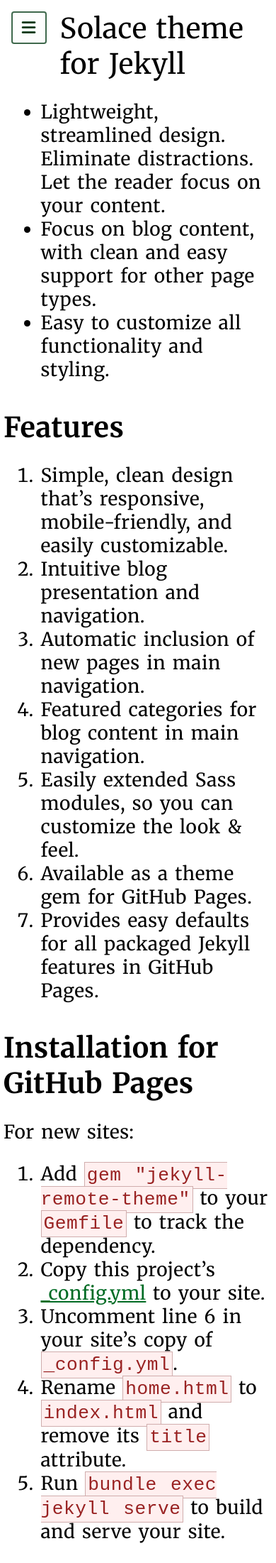
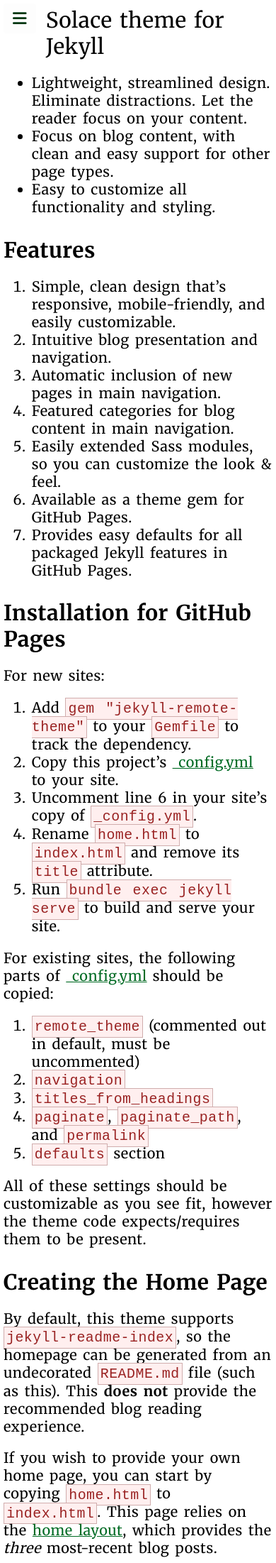
Before and after one commit to samba/jekyll-solace-theme, a Jekyll site: the page built from README.md, in a window 390 px wide. Shown: the top 2202 px of the page at 71% size. Built offline with Jekyll 4.4.1, drawn with Linux system fonts in a browser that asks for light colours; nearby versions of some CDN libraries; our own code applies the rules of GitHub Pages for plain Markdown files; a style sheet for code colours, icons or effects is not loaded.

Commit message:
Tuning lots of font sizes on mobile

```diff
--- a/_sass/_base.scss
+++ b/_sass/_base.scss
@@ -168,16 +168,16 @@
     letter-spacing: 0.025rem;
 
     @include medium {
-        font-size: $base-font-size * 1.2rem;
+        font-size: $base-font-size * 1rem;
     }
 
     @include small {
-        font-size: $base-font-size * 1.1rem;
+        font-size: $base-font-size * 1rem;
     }
 
     @include large {
         height: 100%;
-        font-size: $base-font-size * 1em;
+        font-size: $base-font-size * 1.1em;
     }
 
     .small {
--- a/_sass/_nav.scss
+++ b/_sass/_nav.scss
@@ -12,15 +12,15 @@
 
     @import "sidebar";
 
-    #{$content-wrapper} > header {
+    #{$content-wrapper} > header:first-of-type {
         // Top header gets shifted to the right when the screen is condensed.
 
         @include small {
-            padding-left: 4rem;
+            padding-left: 3rem;
         }
 
         @include medium {
-            padding-left: 4rem;
+            padding-left: 3rem;
         }
 
     }
--- a/_sass/_sidebar.scss
+++ b/_sass/_sidebar.scss
@@ -7,8 +7,8 @@
 $sidebar-activator: 'input#nav-checkbox' !default;
 $sidebar-control: 'label[for="nav-checkbox"]' !default;
 
-$sidebar-width: 18em !default;
-$sidebar-font-size: (1.1rem) !default;
+$sidebar-width: 16rem !default;
+$sidebar-font-size: (90%) !default;
 $sidebar-font-family: "Arial" !default;
 $sidebar-background: black !default;
 $sidebar-font-color: rgba(255,255,255,0.6) !default;
@@ -65,7 +65,7 @@
   position: fixed;
   top: 0;
   bottom: 0;
-  left: (-1 * $sidebar-width);
+  left: (-1 * $sidebar-width); // this hides the menu initially.
   width: $sidebar-width;
   max-width: 90%;
   visibility: hidden;
@@ -187,8 +187,8 @@
   		border-top: 1px solid $sidebar-trace-color;
 
       @include small {
-        padding-left:  1.5rem;
-        padding-right: 1.5rem;
+        padding-left:  1rem;
+        padding-right: 1rem;
       }
 
   		&.active,
@@ -236,7 +236,9 @@
   }
 
   @include small {
-    border: 0.125rem $activator-border-mobile solid;
+    // border: 0.125rem $activator-border-mobile solid;
+    top: 0.25rem;
+    left: 0.25rem;
   }
 
 
@@ -299,8 +301,6 @@
 
 
 
-
-
 /*
  * Reverse layout
  *
--- a/_sass/_vars.scss
+++ b/_sass/_vars.scss
@@ -33,7 +33,7 @@
 // Font multiplier establishes the baseline for the whole document.
 // This allows all other fonts to be sized in rem units.
 // https://www.sitepoint.com/understanding-and-using-rem-units-in-css/
-$base-font-size: 1.2;
+$base-font-size: 1;
 
 // Standard font characteristics
 $base-font-family: "Merriweather", "Gentium Basic", serif;
--- a/_sass/blog.scss
+++ b/_sass/blog.scss
@@ -150,7 +150,11 @@
         & > article,
         & > section {
             @extend %autosize-content;
-            @include medium-small {
+            @include medium {
+                margin-left: 0.5rem;
+                margin-right: 0.5rem;
+            }
+            @include small {
                 margin-left: 0.25rem;
                 margin-right: 0.25rem;
             }
@@ -158,9 +162,13 @@
 
         // first header of the page
         & > header {
-            margin-bottom: 2rem;
 
-            @include medium-small {
+            @include large {
+                margin-bottom: 2rem;
+            }
+
+
+            @include medium {
                 min-height: 3rem;
                 margin-top: 0.75rem;
                 margin-bottom: 0.5rem;
```
